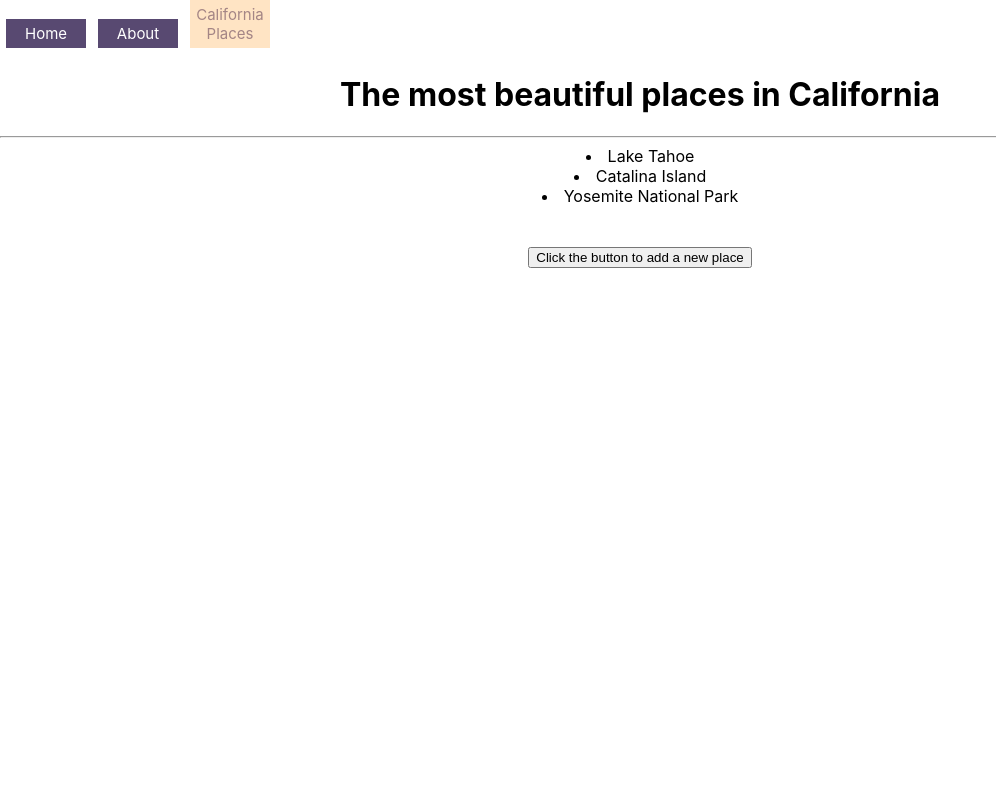
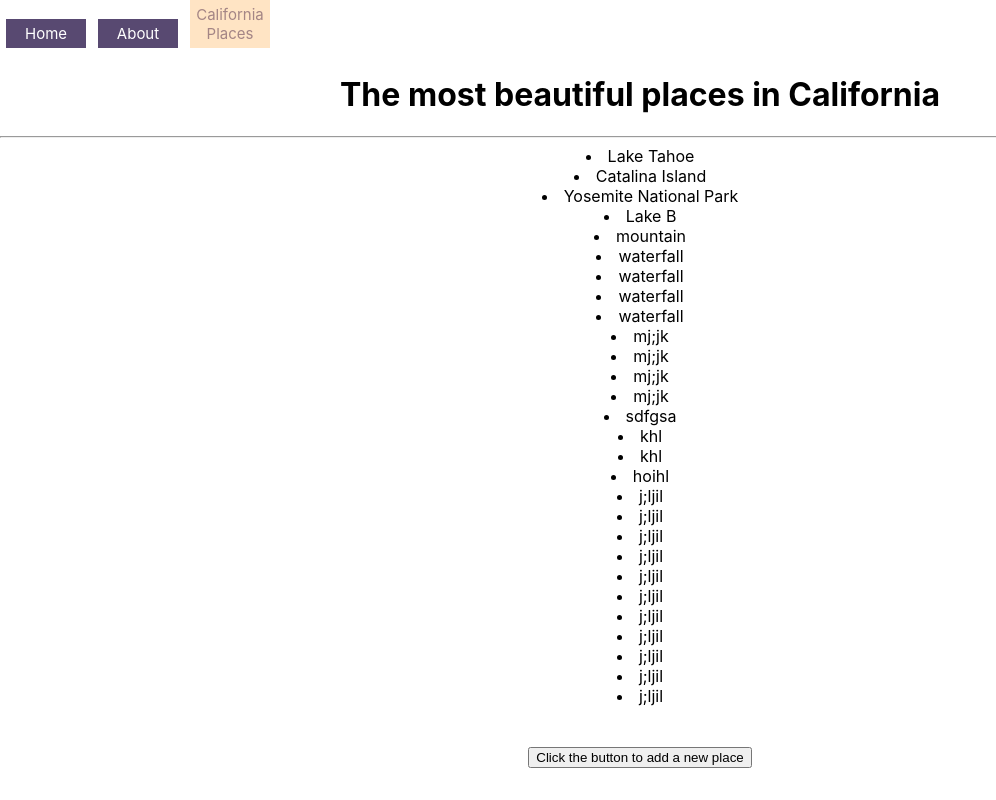
Before and after one commit to LanaKisel/places-to-visit-in-california, a React (Create React App) app: page /places in a window 1280 px wide. Shown: the whole page, without its empty margins (0-996 px from the left). Built offline with nearby package versions, Linux system fonts and the light colour scheme; data requests are answered from the project's data file.

Commit message:
all changes so far

```diff
--- a/db.json
+++ b/db.json
@@ -17,6 +17,156 @@
       "title": "Yosemite National Park",
       "description": "One of California's most formidable natural landscapes, Yosemite National Park features nearly 1,200 square miles of sheer awe: towering waterfalls, millennia-old sequoia trees, striking, daunting cliff faces and some of the most unique rock formations in the United States. But despite its enormous size, most of the tourist activity takes place within the 8-square-mile area of Yosemite Valley. Here you'll find the park's most famous landmarks – Half Dome and El Capitan – as well as excellent hiking trails through the natural monuments.",
       "image": "https://travel.usnews.com/dims4/USNEWS/60c6b8a/2147483647/resize/445x280%5E%3E/crop/445x280/quality/85/?url=https%3A%2F%2Ftravel.usnews.com%2Fimages%2Fgettyimages-599456588_v8Ztsa6.jpg"
+    },
+    {
+      "title": "Lake B",
+      "description": "its a big lake",
+      "image": "blah",
+      "id": 4
+    },
+    {
+      "title": "mountain ",
+      "description": "big M",
+      "image": "",
+      "id": 5
+    },
+    {
+      "title": "waterfall",
+      "description": "Verna ",
+      "image": "blah",
+      "id": 6
+    },
+    {
+      "title": "waterfall",
+      "description": "Verna ",
+      "image": "blah",
+      "id": 7
+    },
+    {
+      "title": "waterfall",
+      "description": "Verna ",
+      "image": "blah",
+      "id": 8
+    },
+    {
+      "title": "waterfall",
+      "description": "Verna ",
+      "image": "blah",
+      "id": 9
+    },
+    {
+      "title": "mj;jk",
+      "description": "",
+      "image": "",
+      "id": 10
+    },
+    {
+      "title": "mj;jk",
+      "description": "",
+      "image": "",
+      "id": 11
+    },
+    {
+      "title": "mj;jk",
+      "description": "",
+      "image": "",
+      "id": 12
+    },
+    {
+      "title": "mj;jk",
+      "description": "",
+      "image": "",
+      "id": 13
+    },
+    {
+      "title": "sdfgsa",
+      "description": "",
+      "image": "",
+      "id": 14
+    },
+    {
+      "title": "khl",
+      "description": "",
+      "image": "",
+      "id": 15
+    },
+    {
+      "title": "khl",
+      "description": "",
+      "image": "",
+      "id": 16
+    },
+    {
+      "title": "hoihl",
+      "description": "",
+      "image": "",
+      "id": 17
+    },
+    {
+      "title": "j;ljil",
+      "description": "",
+      "image": "",
+      "id": 18
+    },
+    {
+      "title": "j;ljil",
+      "description": "",
+      "image": "",
+      "id": 19
+    },
+    {
+      "title": "j;ljil",
+      "description": "",
+      "image": "",
+      "id": 20
+    },
+    {
+      "title": "j;ljil",
+      "description": "",
+      "image": "",
+      "id": 21
+    },
+    {
+      "title": "j;ljil",
+      "description": "",
+      "image": "",
+      "id": 22
+    },
+    {
+      "title": "j;ljil",
+      "description": "",
+      "image": "",
+      "id": 23
+    },
+    {
+      "title": "j;ljil",
+      "description": "",
+      "image": "",
+      "id": 24
+    },
+    {
+      "title": "j;ljil",
+      "description": "",
+      "image": "",
+      "id": 25
+    },
+    {
+      "title": "j;ljil",
+      "description": "",
+      "image": "",
+      "id": 26
+    },
+    {
+      "title": "j;ljil",
+      "description": "",
+      "image": "",
+      "id": 27
+    },
+    {
+      "title": "j;ljil",
+      "description": "",
+      "image": "",
+      "id": 28
     }
   ]
 }
--- a/src/PlaceForm.js
+++ b/src/PlaceForm.js
@@ -1,19 +1,19 @@
-import React, {useEffect, useState, useCallback} from 'react'
+import React, { useState, useCallback } from 'react'
 
-const PlaceForm = () => {
-    const [place, setPlace]=useState({
+const PlaceForm = (props) => {
+    const [place, setPlace] = useState({
         title: "",
         description: "",
         image: ""
     })
 
-    const handleChange=(e)=>{
-        setPlace({...place, [e.target.name]:e.target.value})
+    const handleChange = (e) => {
+        setPlace({ ...place, [e.target.name]: e.target.value })
     }
 
-    const handleSubmit=(e)=>{
+    const handleSubmit = (e) => {
         e.preventDefault();
-        const newPlace={
+        const newPlace = {
             title: place.title,
             description: place.description,
             image: place.image
@@ -25,19 +25,22 @@ const PlaceForm = () => {
             },
             body: JSON.stringify(newPlace)
         })
-    .then(r=>r.json())
-    .then(data=>setPlace(data))
+            .then(r => r.json())
+            .then(data => {
+                console.log(props, props.history)
+               props.history.push('/places')
+            })
     }
     return (
         <div>
             <form onSubmit={handleSubmit}>
                 <label>Title</label>
-            <input name="title" onChange={handleChange} type="text"/><br/>
+                <input name="title" onChange={handleChange} type="text" /><br />
                 <label>Description</label>
-            <input name="description" onChange={handleChange} type="text"/><br/>
+                <input name="description" onChange={handleChange} type="text" /><br />
                 <label>Image</label>
-            <input name="image" onChange={handleChange}  type="text"/><br/>
-            <input type="submit"/>
+                <input name="image" onChange={handleChange} type="text" /><br />
+                <input type="submit" />
             </form>
 
         </div>
--- a/src/Places.js
+++ b/src/Places.js
@@ -1,4 +1,4 @@
-import React, {useState, userEffect, useEffect} from 'react'
+import React, {useState, useEffect} from 'react'
 import NewButton from './NewButton'
 const Places = () => {
     const [places, setPlaces] = useState([]);
```
Lines whose indentation alone changed are shown as unchanged.
